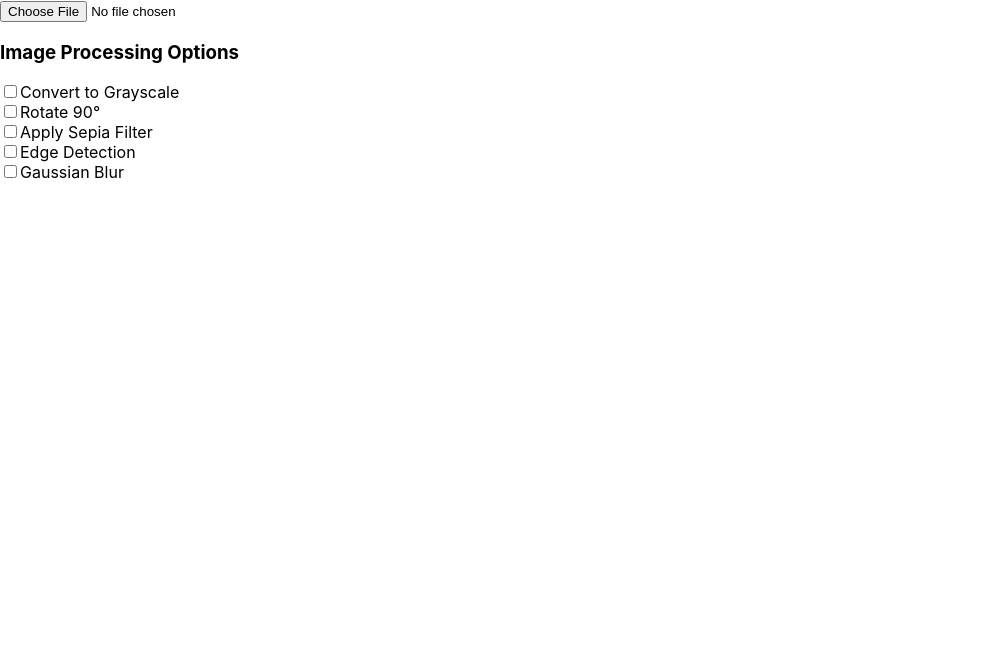
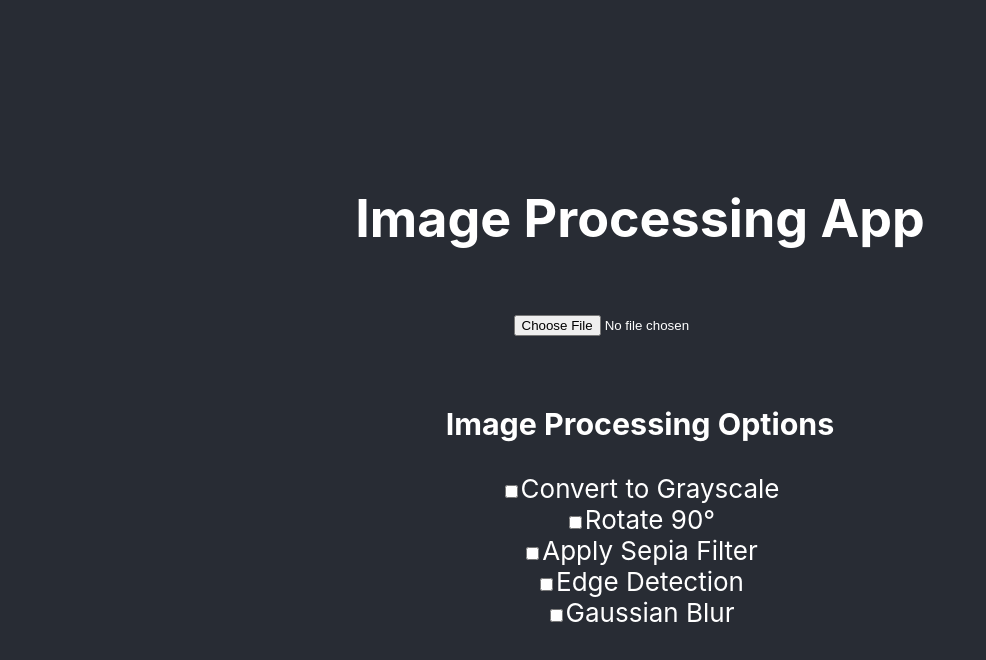
Before and after one commit to ashutosh5786/image-processing-app, a React (Create React App) app: page /image-upload in a window 1280 px wide. Shown: the top 660 px of the page, without its empty margins (0-986 px from the left). Built offline with nearby package versions, Linux system fonts and the light colour scheme; sample sign-in values are in the browser's storage.

Commit message:
css fixed

```diff
--- a/src/App.css
+++ b/src/App.css
@@ -36,3 +36,17 @@
     transform: rotate(360deg);
   }
 }
+
+.image-upload {
+  margin: 20px 0;
+}
+
+.image-options {
+  display: flex;
+  flex-direction: column;
+  margin: 20px 0;
+}
+
+.image-options label {
+  margin: 5px 0;
+}
--- a/src/App.js
+++ b/src/App.js
@@ -5,7 +5,7 @@ import {
   Routes,
   Navigate,
 } from "react-router-dom";
-import "./App.css";
+import './App.css';
 import ImageUpload from "./ImageUpload";
 import ImageOptions from "./ImageOptions";
 import Login from "./components/Login";
@@ -20,7 +20,7 @@ function App() {
     rotate: false,
     sepia: false,
     edgeDetection: false,
-    gaussianBlur: false,
+    gaussianBlur: false
   });
 
   const handleImageSelect = (image) => {
@@ -76,14 +76,12 @@ function App() {
         <Route path="/login" element={<Login />} />
         <Route path="/register" element={<Register />} />
         <Route
-          path="/dashboard"
-          element={isAuthenticated() ? <Dashboard /> : <Navigate to="/login" />}
-        />
-        <Route
           path="/image-upload"
           element={
             isAuthenticated() ? (
-              <div>
+              <div className="App">
+                <header className="App-header">
+                  <h1>Image Processing App</h1>
                 <ImageUpload onImageSelect={handleImageSelect} />
                 <ImageOptions onOptionsChange={handleOptionsChange} />
                 {selectedImage && (
@@ -99,6 +97,7 @@ function App() {
                     />
                   </div>
                 )}
+                </header>
               </div>
             ) : (
               <Navigate to="/login" />
--- a/src/ImageOptions.js
+++ b/src/ImageOptions.js
@@ -9,7 +9,7 @@ function ImageOptions({ onOptionsChange }) {
   };
 
   return (
-    <div>
+    <div className="image-options">
       <h3>Image Processing Options</h3>
       <div>
         <label>
--- a/src/ImageUpload.js
+++ b/src/ImageUpload.js
@@ -14,7 +14,7 @@ function ImageUpload({ onImageSelect }) {
   };
 
   return (
-    <div>
+    <div className="image-upload">
       <input type="file" accept="image/*" onChange={handleImageChange} />
       {image && (
         <img
```
